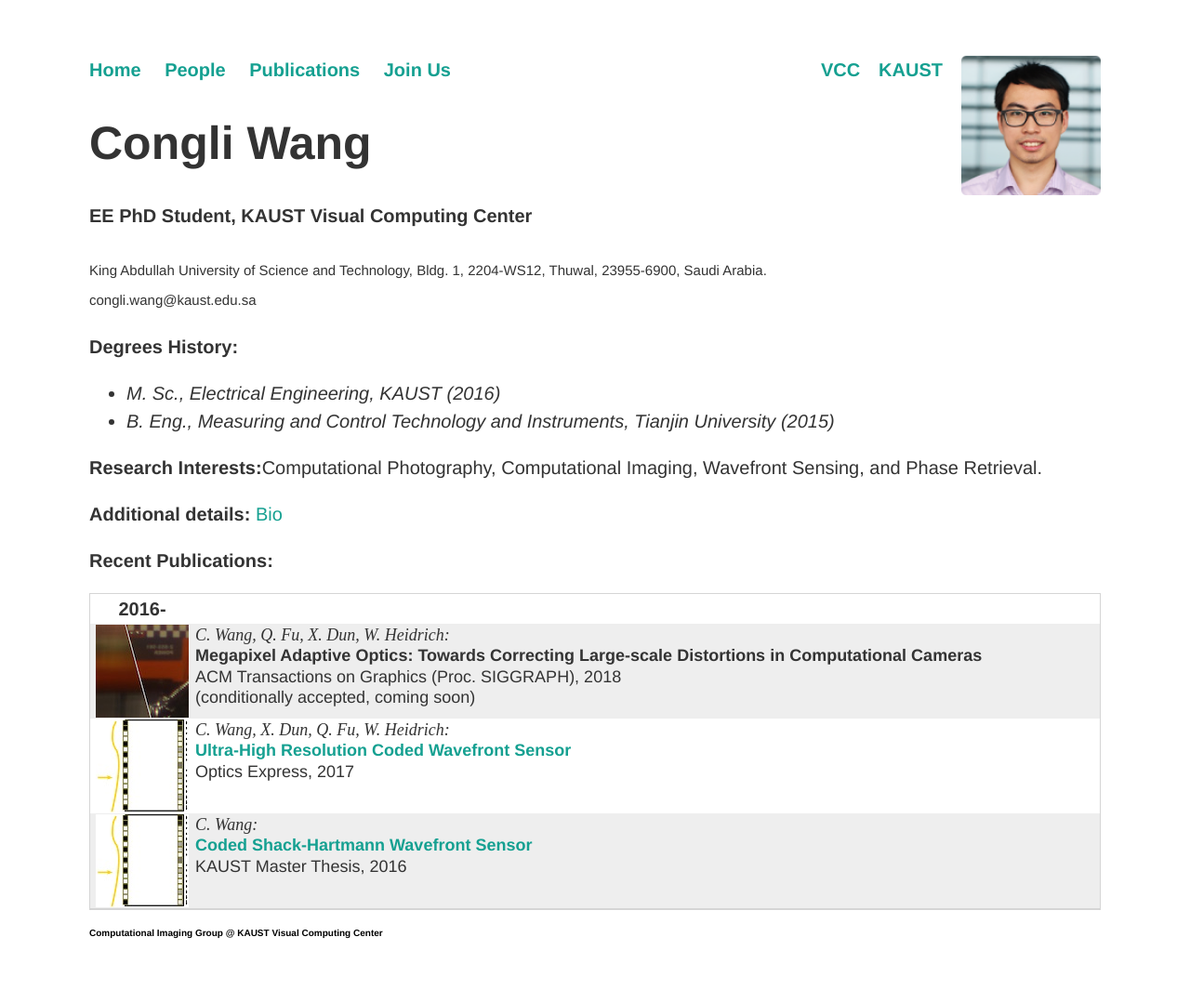
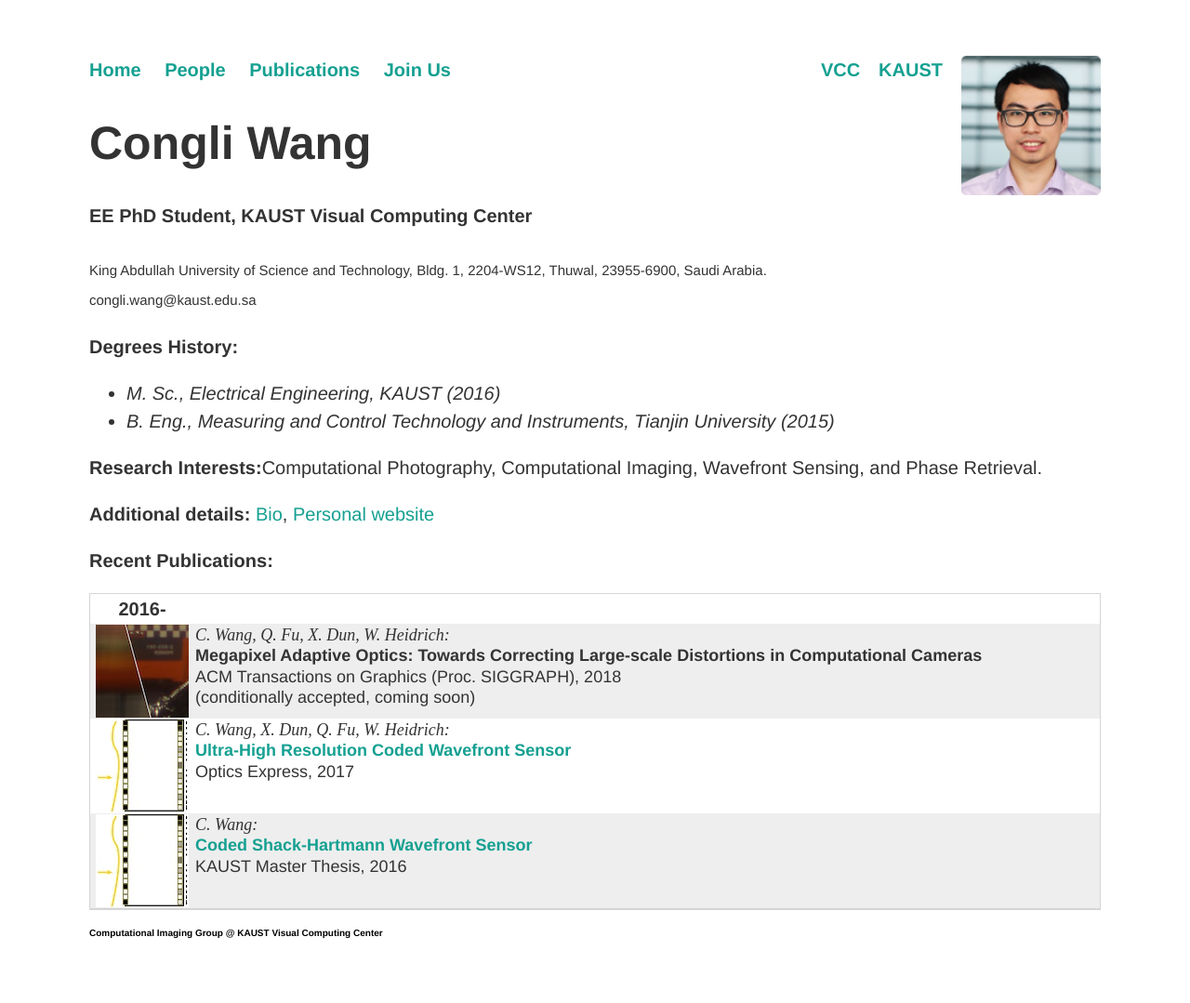
Before and after one commit to vccimaging/vccimaging.github.io, a Jekyll site: the page built from People/wangc/index.html, in a window 1280 px wide. Shown: the whole page at 93% size. Built offline with Jekyll 4.4.1, drawn with Linux system fonts in a browser that asks for light colours.

Commit message:
Add personal website

```diff
--- a/People/wangc/index.html
+++ b/People/wangc/index.html
@@ -20,7 +20,7 @@ height: 150
 
 <b>Research Interests:</b>Computational Photography, Computational Imaging, Wavefront Sensing, and Phase Retrieval.<p>
 
-<b>Additional details:</b> <a href=bio>Bio</a> <p>
+<b>Additional details:</b> <a href=bio>Bio</a>, <a href="https://congliwang.github.io">Personal website</a> <p>
 
 <b>Recent Publications:</b> <p>
 {% include publicationlist.html name="C. Wang" minYear=2016 %}
```
